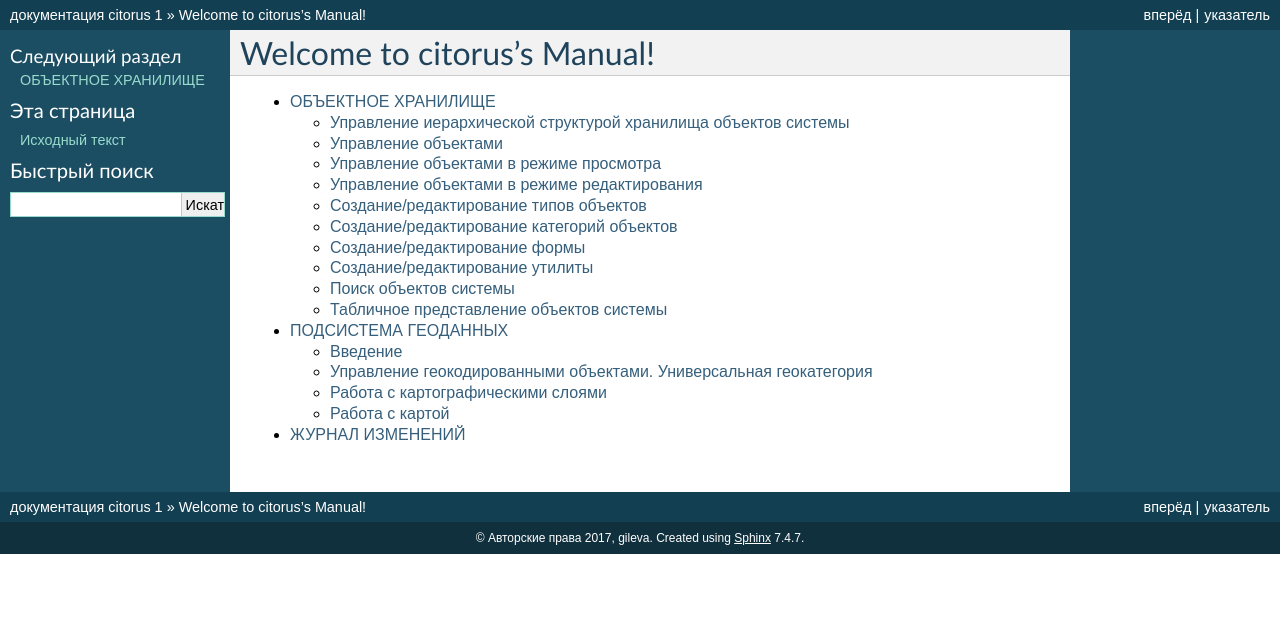
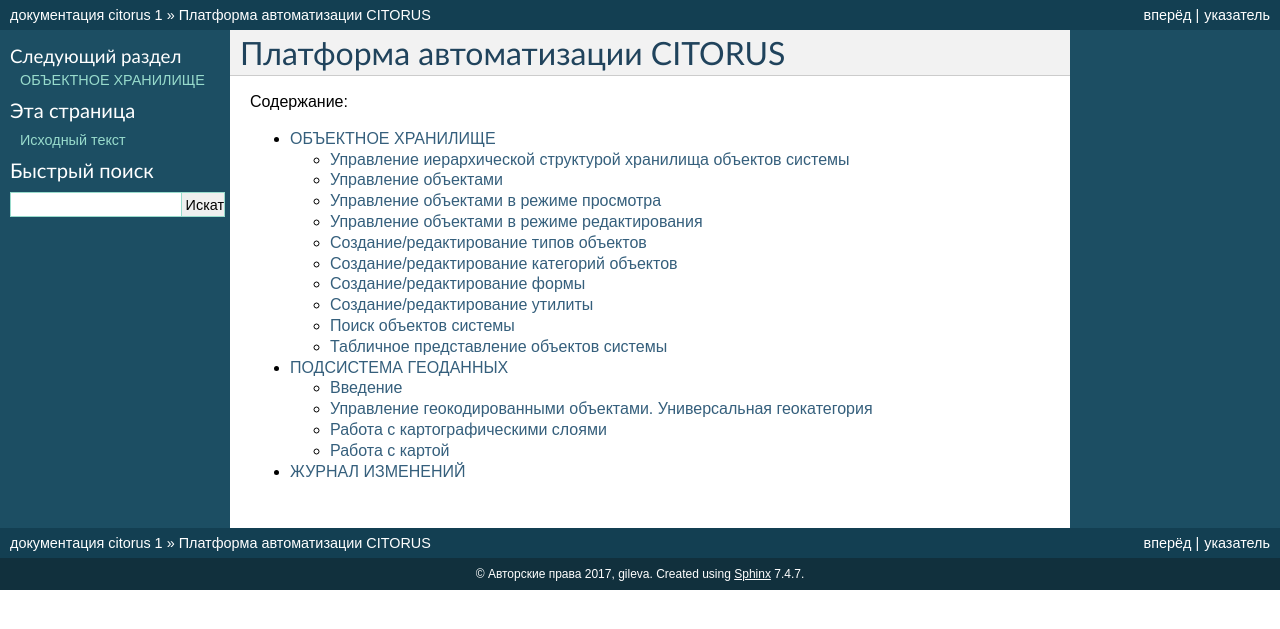
Before and after one commit to citoruspm/citorus, a Sphinx documentation site: the page built from source/index.rst, in a window 1280 px wide. Shown: the top 629 px of the page. Built offline with Sphinx 7.4.7, drawn with Linux system fonts in a browser that asks for light colours; formulas are drawn with MathJax 3.

Commit message:
Update index.rst

```diff
--- a/source/index.rst
+++ b/source/index.rst
@@ -1,5 +1,7 @@
-Welcome to citorus's Manual!
-============================
+Платформа автоматизации CITORUS
+===============================
+
+Содержание:
 
 .. toctree::
    :maxdepth: 2
```
